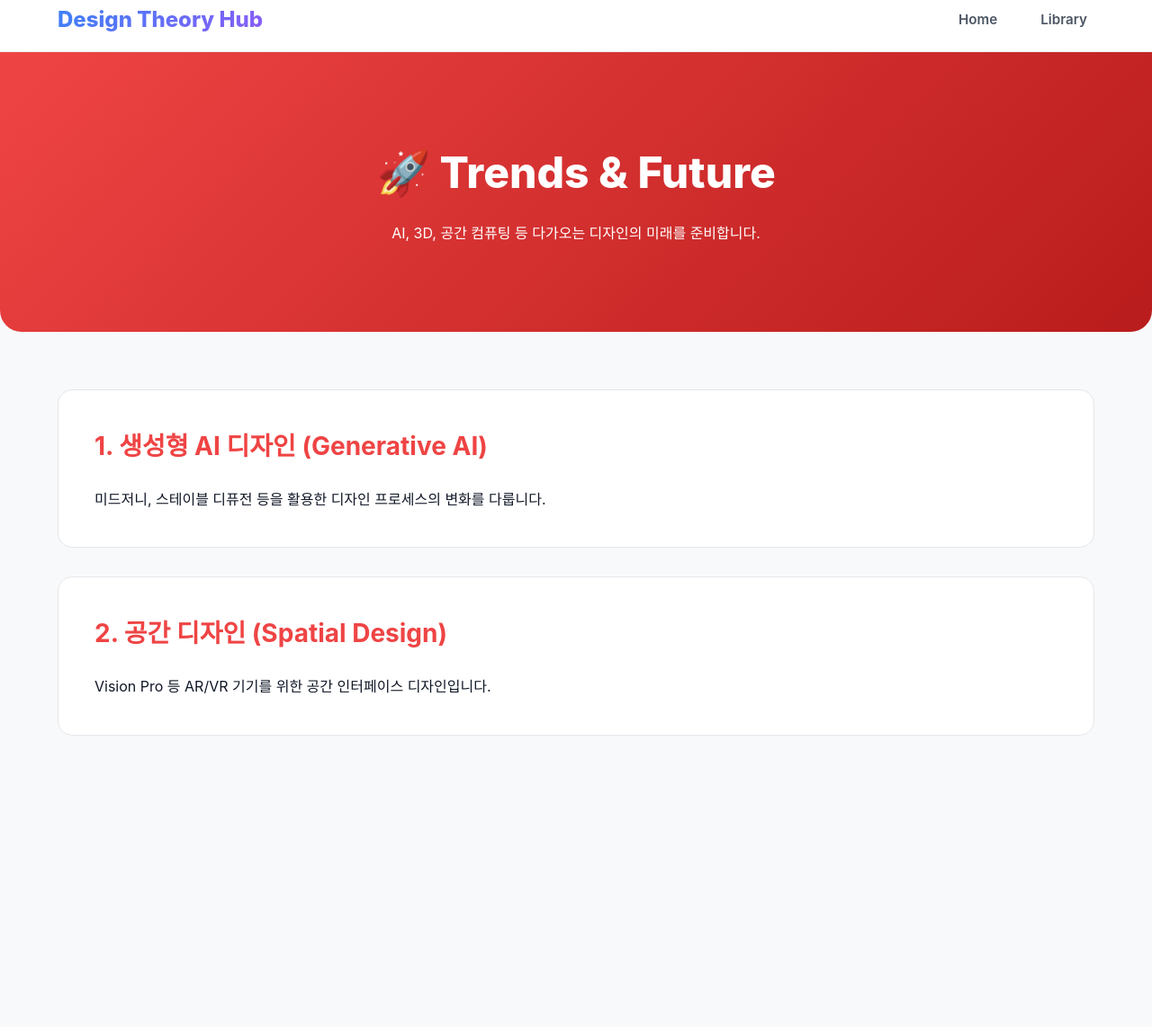
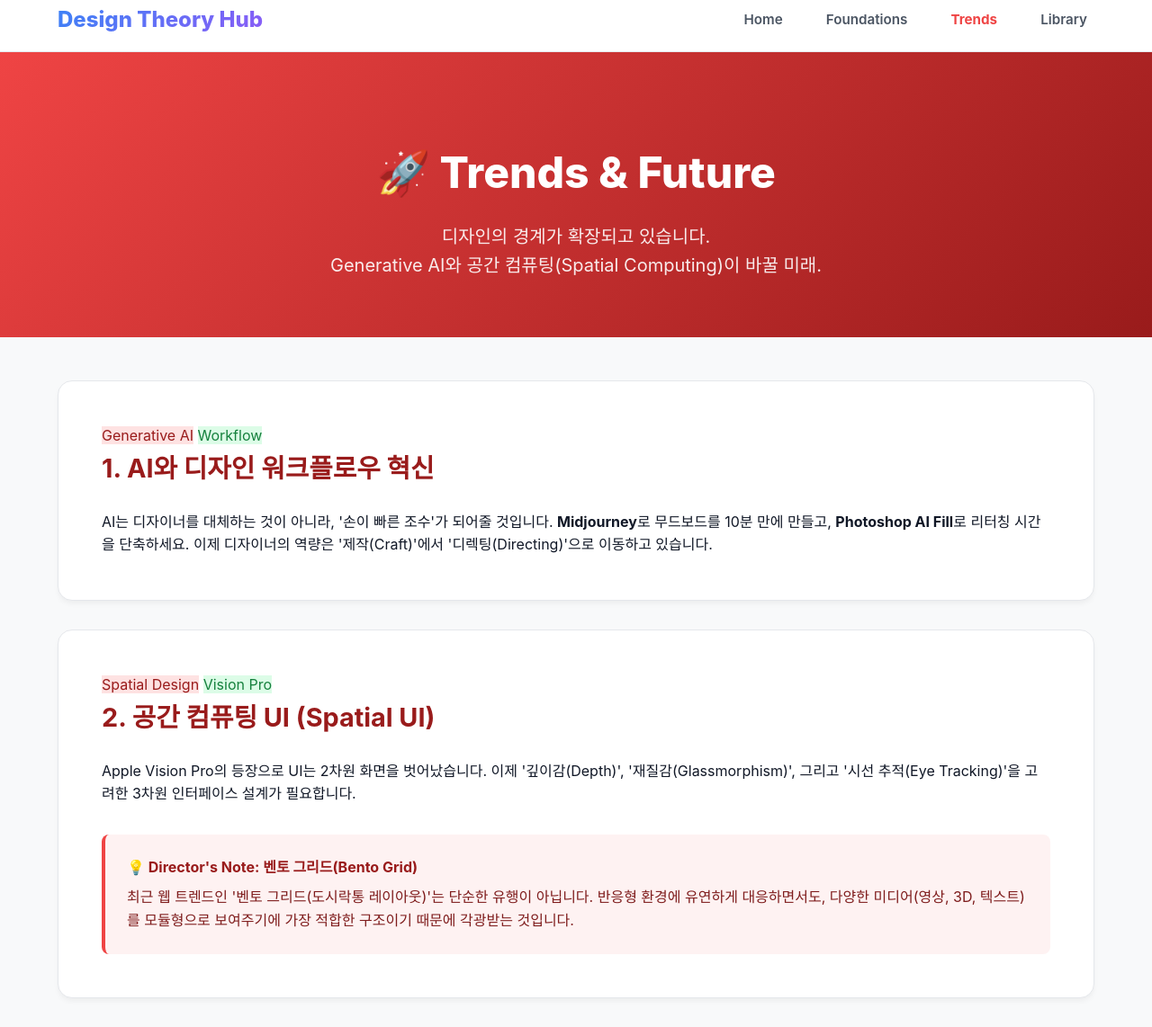
Before and after one commit to pandauniverse-art/design-theory, a plain HTML site: page pages/trends.html in a window 1280 px wide. Shown: the part 13-1155 px from the top of the page at 90% size. Before the commit the page ends 863 px from the top, so only its background shows below. Drawn offline with Linux system fonts and the light colour scheme; a web font is replaced by a local one.

Commit message:
Update trends.html

```diff
--- a/pages/trends.html
+++ b/pages/trends.html
@@ -2,48 +2,73 @@
 <html lang="ko">
 <head>
     <meta charset="UTF-8">
-    <meta name="viewport" content="width=device-width, initial-scale=1.0">
     <title>Trends - Design Theory Hub</title>
     <link rel="stylesheet" as="style" crossorigin href="https://cdn.jsdelivr.net/gh/orioncactus/pretendard@v1.3.9/dist/web/static/pretendard.css" />
     <link rel="stylesheet" href="../css/style.css">
     <link rel="stylesheet" href="../css/responsive.css">
     <style>
-        .page-header {
-            background: linear-gradient(135deg, #ef4444 0%, #b91c1c 100%);
-            color: white; padding: 6rem 0; text-align: center; border-radius: 0 0 24px 24px; margin-bottom: 4rem;
-        }
-        .page-header h1 { font-size: 3rem; margin-bottom: 1rem; font-weight: 800; }
-        .content-section { background: white; border-radius: 16px; padding: 2.5rem; margin-bottom: 2rem; border: 1px solid #e5e7eb; }
-        .content-section h2 { color: #ef4444; margin-bottom: 1.5rem; font-size: 1.75rem; font-weight: 700; }
+        /* Red Theme */
+        .page-header { background: linear-gradient(135deg, #ef4444 0%, #991b1b 100%); color: white; padding: 6rem 0 4rem; text-align: center; margin-bottom: 3rem; }
+        .page-header h1 { font-size: 3rem; font-weight: 800; margin-bottom: 1rem; }
+        .page-header p { font-size: 1.25rem; opacity: 0.9; max-width: 700px; margin: 0 auto; }
+        .article-card { background: white; border-radius: 16px; padding: 3rem; margin-bottom: 2rem; border: 1px solid #e5e7eb; box-shadow: 0 4px 6px -1px rgba(0,0,0,0.05); }
+        .article-title { color: #991b1b; font-size: 1.8rem; font-weight: 700; margin-bottom: 1.5rem; }
+        .director-note { background: #fef2f2; border-left: 4px solid #ef4444; padding: 1.5rem; border-radius: 8px; margin-top: 2rem; }
+        .note-title { font-weight: 700; color: #991b1b; margin-bottom: 0.5rem; display: block; }
+        .tag-theory { background: #fee2e2; color: #991b1b; }
+        .tag-practice { background: #dcfce7; color: #15803d; }
     </style>
 </head>
 <body>
     <nav class="navbar">
         <div class="container nav-container">
             <a href="../index.html" class="logo">Design Theory Hub</a>
-             <ul class="nav-menu">
+            <div class="menu-toggle">☰</div>
+            <ul class="nav-menu">
                 <li><a href="../index.html" class="nav-link">Home</a></li>
+                <li><a href="foundations.html" class="nav-link">Foundations</a></li>
+                <li><a href="trends.html" class="nav-link" style="color:#ef4444; font-weight:bold;">Trends</a></li>
                 <li><a href="library.html" class="nav-link">Library</a></li>
             </ul>
         </div>
     </nav>
 
-    <div class="page-header">
+    <header class="page-header">
         <div class="container">
             <h1>🚀 Trends & Future</h1>
-            <p>AI, 3D, 공간 컴퓨팅 등 다가오는 디자인의 미래를 준비합니다.</p>
+            <p>디자인의 경계가 확장되고 있습니다.<br>Generative AI와 공간 컴퓨팅(Spatial Computing)이 바꿀 미래.</p>
         </div>
-    </div>
+    </header>
 
     <main class="container">
-        <div class="content-section">
-            <h2>1. 생성형 AI 디자인 (Generative AI)</h2>
-            <p>미드저니, 스테이블 디퓨전 등을 활용한 디자인 프로세스의 변화를 다룹니다.</p>
-        </div>
-        <div class="content-section">
-            <h2>2. 공간 디자인 (Spatial Design)</h2>
-            <p>Vision Pro 등 AR/VR 기기를 위한 공간 인터페이스 디자인입니다.</p>
-        </div>
+        <article class="article-card">
+            <span class="tag tag-theory">Generative AI</span>
+            <span class="tag tag-practice">Workflow</span>
+            <h2 class="article-title">1. AI와 디자인 워크플로우 혁신</h2>
+            <p class="article-desc">
+                AI는 디자이너를 대체하는 것이 아니라, '손이 빠른 조수'가 되어줄 것입니다.
+                <strong>Midjourney</strong>로 무드보드를 10분 만에 만들고, <strong>Photoshop AI Fill</strong>로 리터칭 시간을 단축하세요.
+                이제 디자이너의 역량은 '제작(Craft)'에서 '디렉팅(Directing)'으로 이동하고 있습니다.
+            </p>
+        </article>
+
+        <article class="article-card">
+            <span class="tag tag-theory">Spatial Design</span>
+            <span class="tag tag-practice">Vision Pro</span>
+            <h2 class="article-title">2. 공간 컴퓨팅 UI (Spatial UI)</h2>
+            <p class="article-desc">
+                Apple Vision Pro의 등장으로 UI는 2차원 화면을 벗어났습니다.
+                이제 '깊이감(Depth)', '재질감(Glassmorphism)', 그리고 '시선 추적(Eye Tracking)'을 고려한 3차원 인터페이스 설계가 필요합니다.
+            </p>
+            <div class="director-note">
+                <span class="note-title">💡 Director's Note: 벤토 그리드(Bento Grid)</span>
+                <p style="color:#7f1d1d;">
+                    최근 웹 트렌드인 '벤토 그리드(도시락통 레이아웃)'는 단순한 유행이 아닙니다.
+                    반응형 환경에 유연하게 대응하면서도, 다양한 미디어(영상, 3D, 텍스트)를 모듈형으로 보여주기에 가장 적합한 구조이기 때문에 각광받는 것입니다.
+                </p>
+            </div>
+        </article>
     </main>
+    <script src="../js/main.js"></script>
 </body>
 </html>
```
